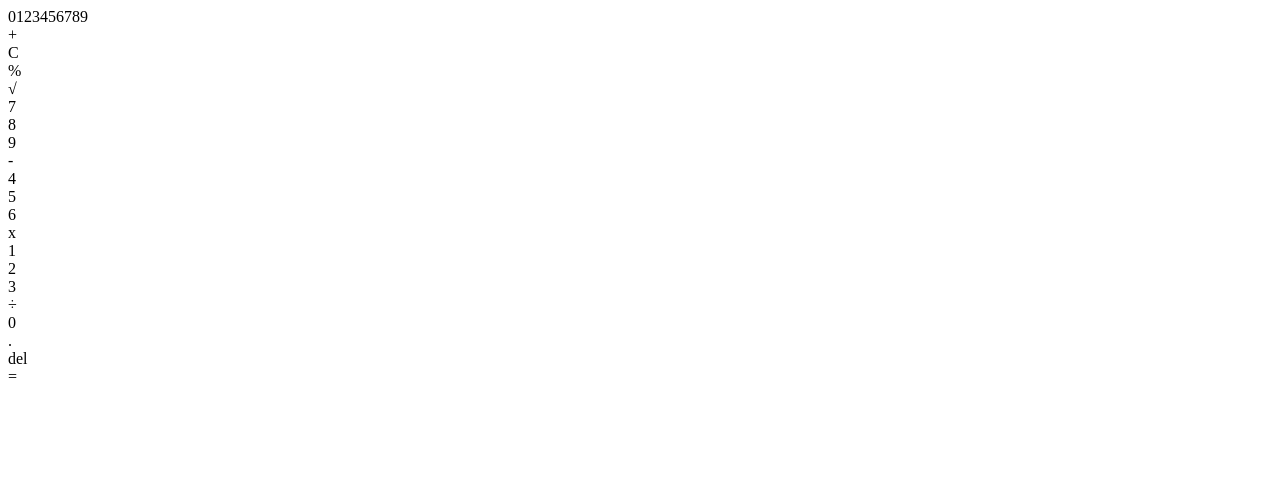
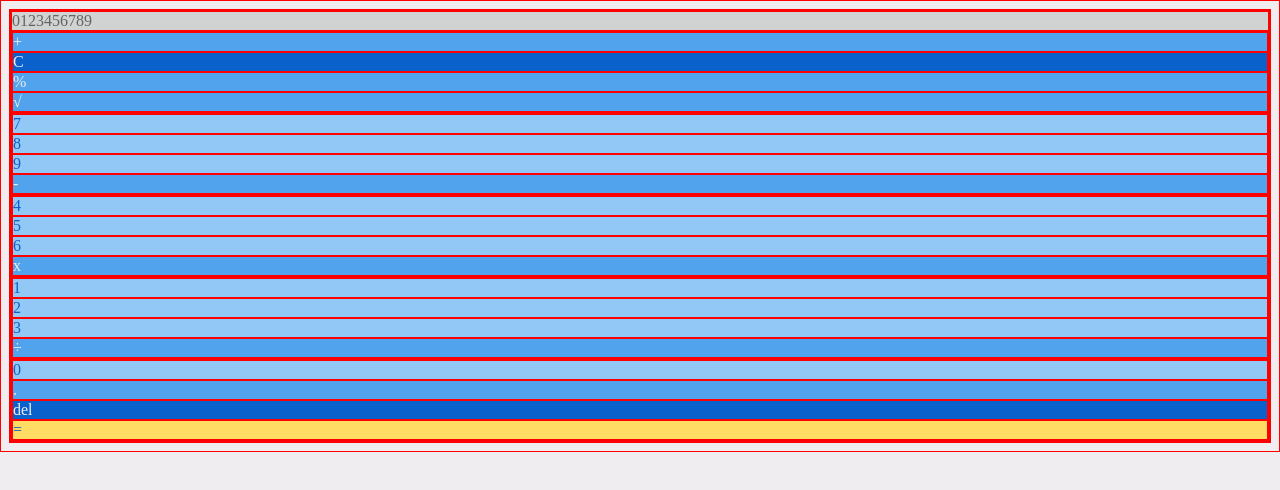
Before and after one commit to gman1647/calculator, a plain HTML site: page index.html in a window 1280 px wide. Drawn offline with Linux system fonts and the light colour scheme.

Commit message:
Add button colors and background-colors.

```diff
--- a/index.html
+++ b/index.html
@@ -12,7 +12,7 @@
         <div class="display">0123456789</div>
         <div class="row1">
             <div class="operator">+</div>
-            <div class="operator">C</div>
+            <div class="clear">C</div>
             <div class="operator">%</div>
             <div class="operator">√</div>
         </div>
@@ -37,8 +37,8 @@
         <div class="row5">
             <div class="number">0</div>
             <div class="operator">.</div>
-            <div class="operator">del</div>
-            <div class="operator">=</div>
+            <div class="clear">del</div>
+            <div class="enter">=</div>
         </div>
 
 
--- a/styles.css
+++ b/styles.css
@@ -0,0 +1,40 @@
+:root {
+    --number-button-color: #92c8f5;
+    --function-button-color: #50a3ec;
+    --clear-button-color: #0b61cc;
+    --enter-button-color: #ffdd65;
+}
+
+* {
+    background-color: #f0edf1;
+    border: 1px solid red;
+}
+.calculator {
+    display: flex;
+    flex-direction: column;
+}
+
+.display {
+    background-color: #d1d3d2;
+    color: #636361;
+}
+
+.number {
+    background-color: var(--number-button-color);
+    color: #0b61cc;
+}
+
+.operator {
+    background-color: var(--function-button-color);
+    color:#f0edf1;
+}
+
+.enter {
+    background-color: var(--enter-button-color);
+    color:#0b61cc;
+}
+
+.clear {
+    background-color: var(--clear-button-color);
+    color:#f0edf1;
+}
```
Also changed, not shown: 1 other file.
